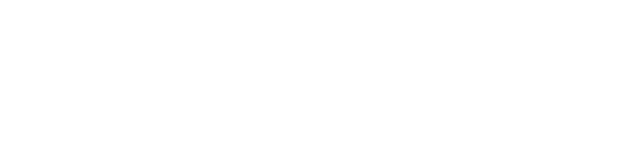
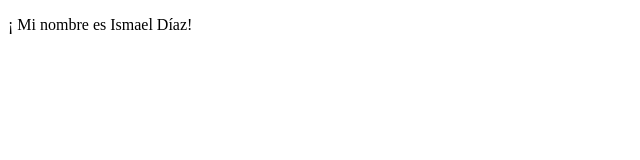
Before and after one commit to GTOflow/test-repositorio-Ismael, a plain HTML site: page index.html in a window 1280 px wide. Shown: the whole page, without its empty margins (0-640 px from the left). Drawn offline with Linux system fonts and the light colour scheme.

Commit message:
ejerciciomodificado

```diff
--- a/index.html
+++ b/index.html
@@ -7,6 +7,10 @@
     <title>GITIsmael</title>
 </head>
 <body>
+    <div class=”container”>
+        <div class=”row”>
+            <p> ¡ Mi nombre es Ismael Díaz! </p>
+        </div>
 
 </body>
 </html>
```
